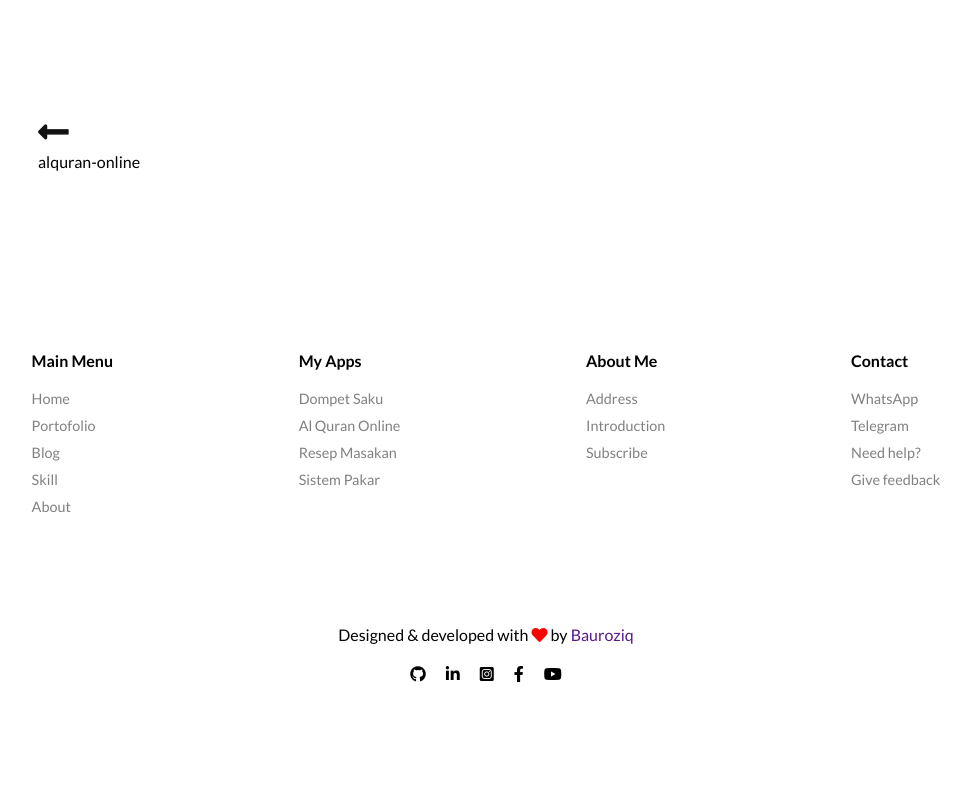
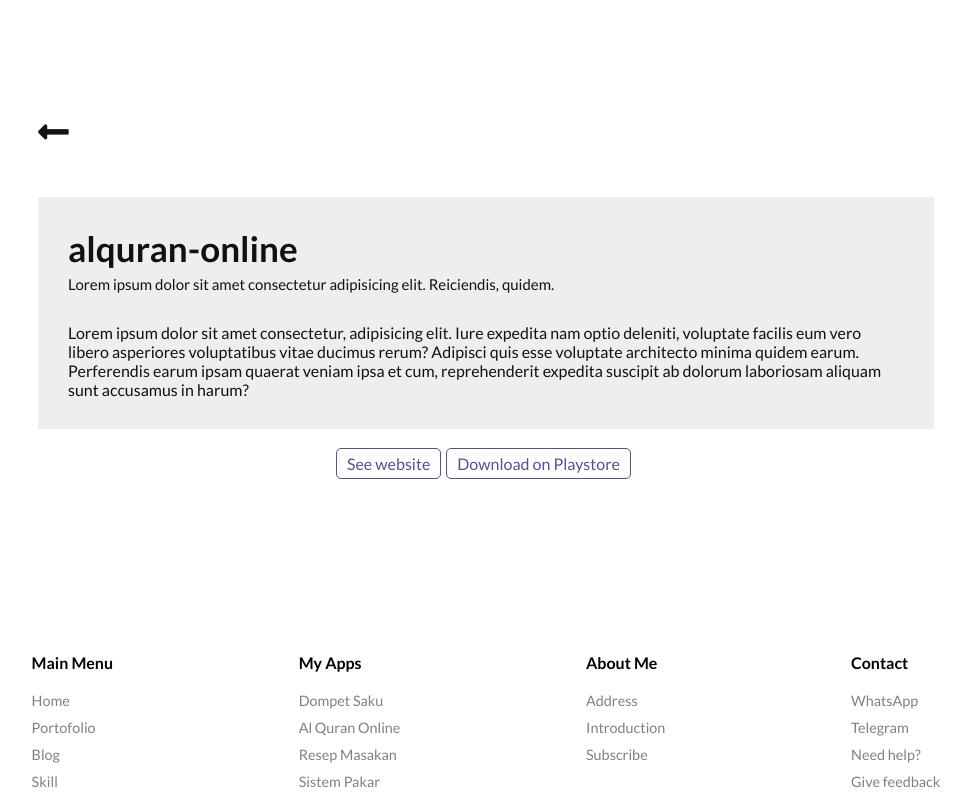
Before and after one commit to mambaur/portofolio, a React (Create React App) app: page /portofolio/alquran-online in a window 1280 px wide. Shown: the top 800 px of the page, without its empty margins (154-1125 px from the left). Built offline with nearby package versions, Linux system fonts and the light colour scheme.

Commit message:
update view detail portofolio

```diff
--- a/src/components/contents/jumbotron/Jumbotron.css
+++ b/src/components/contents/jumbotron/Jumbotron.css
@@ -65,6 +65,7 @@
     .jumbotron {
         width: 100%;
         display: flex;
+        margin-top: 15vh;
         flex-direction: column-reverse;
         justify-content: center;
         text-align: center;
--- a/src/components/contents/jumbotron/Jumbotron.jsx
+++ b/src/components/contents/jumbotron/Jumbotron.jsx
@@ -11,7 +11,6 @@
             <Fragment>
                 <div id="jumbotron" className="jumbotron">
                     <div className="row">
-
                         <img class="qrcode" src={qrcode} alt="" />
                         <h1 className="title">
                             Hi, I am Bauroziq
--- a/src/components/contents/portofolio/PortofolioDetail.css
+++ b/src/components/contents/portofolio/PortofolioDetail.css
@@ -0,0 +1,46 @@
+.content .back{
+    margin-bottom: 45px;
+}
+
+.porto-container .container{
+    padding: 30px;
+    background-color: rgb(238, 238, 238);
+    color: rgb(17, 17, 17);
+    margin-bottom: 15px;
+}
+
+.porto-container .container .title{
+    font-size: 35px;
+    font-weight: 800;
+    margin-bottom: 5px;
+}
+
+.porto-container .container span{
+    font-size: 15px;
+}
+
+.porto-container .container .description{
+    margin-top: 30px;
+}
+
+.button {
+    text-align: center;
+    margin-top: 25px;
+    margin-bottom: 60px;
+}
+
+.button .button-see{
+    padding: 5px 10px;
+    border: 1px solid #5050A0;
+    border-radius: 5px;
+    text-decoration: none;
+    margin-right: 5px;
+    color: #5050A0;
+}
+
+.button .button-see:hover{
+    border: none;
+    color: white;
+    background-color: #5050A0;
+    transition: all 0.5s ease;
+}
--- a/src/components/contents/portofolio/PortofolioDetail.jsx
+++ b/src/components/contents/portofolio/PortofolioDetail.jsx
@@ -3,6 +3,7 @@
 import { withRouter } from "react-router"
 import Footer from '../footer/Footer'
 import { Container, Button, Row, Col } from 'react-bootstrap'
+import './PortofolioDetail.css'
 
 import '../Content.css'
 
@@ -24,7 +25,7 @@
                     <div className="back">
                         <Link className="back-link" to="/"><i class="fas fa-long-arrow-alt-left"></i></Link>
                     </div>
-                    {this.state.product ? this.state.product : <div>Page not found</div>}
+                    {this.state.product ? <PortofolioContent productName={this.state.product} />: <div>Page not found</div>}
                 </Container>
                 <Footer />
             </Fragment>
@@ -32,4 +33,25 @@
     }
 }
 
+const PortofolioContent = (props)=>{
+    return (
+        <div className="porto-container">
+            <div className="container">
+                <div className="title">{props.productName}</div>
+                <span className="subtitle">Lorem ipsum dolor sit amet consectetur adipisicing elit. Reiciendis, quidem.</span>
+
+                <div className="description">
+                    Lorem ipsum dolor sit amet consectetur, adipisicing elit. Iure expedita nam optio deleniti, voluptate facilis eum vero libero asperiores voluptatibus vitae ducimus rerum? Adipisci quis esse voluptate architecto minima quidem earum. Perferendis earum ipsam quaerat veniam ipsa et cum, reprehenderit expedita suscipit ab dolorum laboriosam aliquam sunt accusamus in harum?
+                </div>
+            </div>
+            {/* <img src="http://localhost:3000/static/media/alquran-app.ca29cbd5.jpg" alt="" /> */}
+
+            <div className="button">
+                <a className="button-see" href="">See website</a>
+                <a className="button-see" href="">Download on Playstore</a>
+            </div>
+        </div>
+    )
+}
+
 export default withRouter(PortofolioDetail)
--- a/src/components/contents/skill/SkillDetail.css
+++ b/src/components/contents/skill/SkillDetail.css
@@ -9,6 +9,7 @@
 
 .skill-content{
     display:flex;
+    margin-bottom: 60px;
 }
 
 .img-skill{
```
